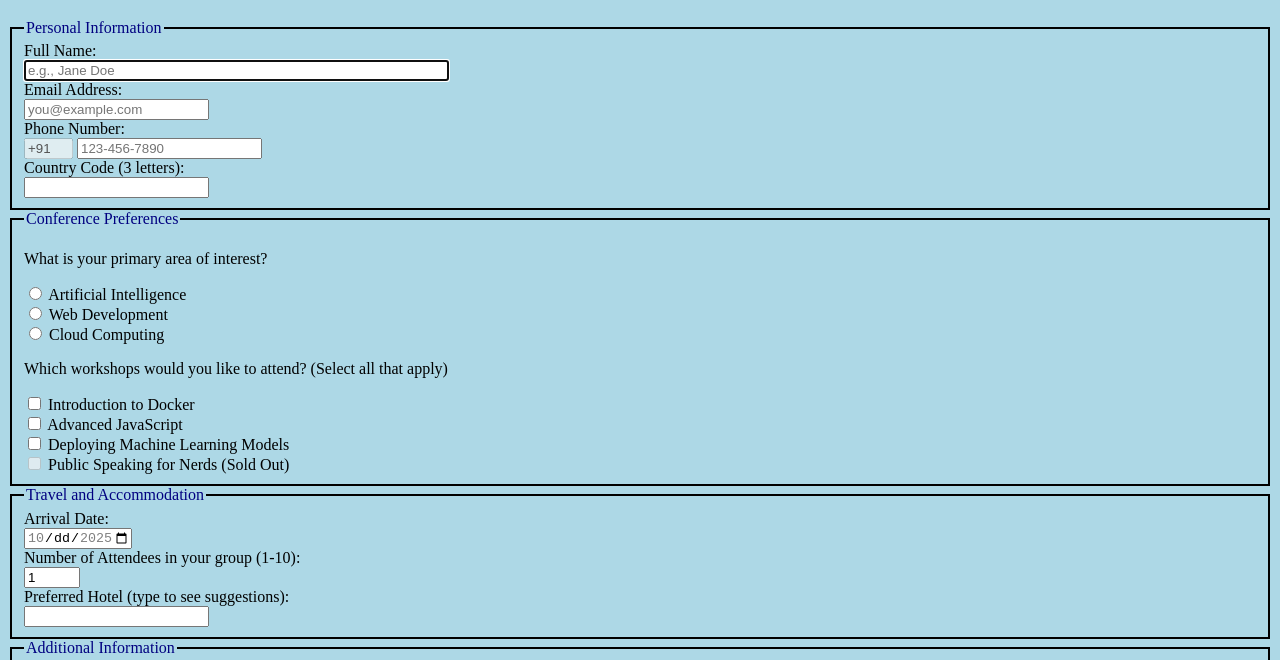
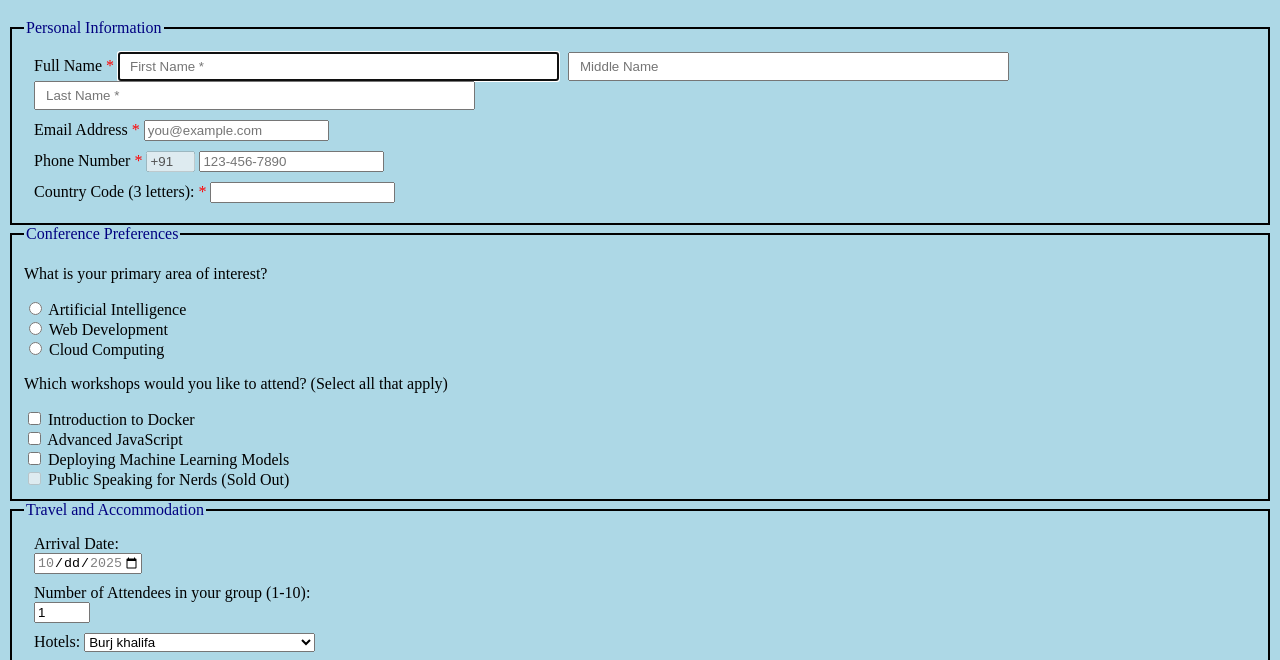
Before and after one commit to sp18-sunnydhaka/mern-fronted, a plain HTML site: page html-project/Day4_Task_form.html in a window 1280 px wide. Shown: the part 61-721 px from the top of the page. Drawn offline with Linux system fonts and the light colour scheme.

Commit message:
readme update

```diff
--- a/html-project/Day4_Task_form.html
+++ b/html-project/Day4_Task_form.html
@@ -12,25 +12,51 @@
         legend{
             color: navy;
         }
+        .fullName.placeholder :after{
+            content: " *";
+            color:red;
+        }
+        .fullName{
+            margin-right:5px;
+            padding:5px 10px;
+        }
+
+        .required:after {
+            content:" *";
+            color: red;
+        }
+        div {
+            margin: 10px;
+        }
     </style>
 </head>
 <body>
 
     <h1>Tech Conference 2025 Registration</h1>
 
-    <form id="registrationForm"   target="_blank" autocomplete="on" novalidate>
+    <form id="registrationForm"   target="_blank" autocomplete="on">
 
         <fieldset>
             <legend>Personal Information</legend>
-                <label for="fullName">Full Name:</label><br>
-                <input type="text" id="fullName" name="fullName" placeholder="e.g., Jane Doe" required autofocus size="50"><br>
-                <label for="email">Email Address:</label><br>
-                <input type="email" id="email" name="email" required placeholder="you@example.com" autocomplete="off"><br>
-                <label for="phone">Phone Number:</label><br>
+            <div>
+                <label for="fullName" class = "required">Full Name</label>
+                <input type="text" class="fullName" name="fullName" placeholder="First Name &ast;" required autofocus size="50" >
+                <input type="text" class="fullName" name="fullName" placeholder="Middle Name " autofocus size="50">
+                <input type="text" class="fullName" name="fullName" placeholder="Last Name &ast;" required autofocus size="50">
+            </div>
+            <div>
+                <label for="email" class = "required">Email Address</label>
+                <input type="email" id="email" name="email" required placeholder="you@example.com" autocomplete="off">
+            </div>
+            <div>
+                <label for="phone" class = "required">Phone Number</label>
                 <input type="text" value="+91" readonly disabled size="3">
-                <input type="tel" id="phone" name="phone" placeholder="123-456-7890" pattern="[0-9]{3}-[0-9]{3}-[0-9]{4}" title="Please enter a valid phone number (e.g., 123-456-7890)"><br>
-                <label for="countryCode">Country Code (3 letters):</label><br>
+                <input type="tel" id="phone" name="phone" placeholder="123-456-7890" pattern="[0-9]{3}-[0-9]{3}-[0-9]{4}" title="Please enter a valid phone number (e.g., 123-456-7890)">
+            </div>
+            <div>
+                <label for="countryCode" class = "required">Country Code (3 letters):</label>
                 <input type="text" id="countryCode" name="countryCode" pattern="[A-Za-z]{3}" title="Three-letter country code" maxlength="3"><br>
+            </div>
         </fieldset>
 
         <fieldset>
@@ -56,19 +82,34 @@
 
         <fieldset>
             <legend>Travel and Accommodation</legend>
+            <div>
                 <label for="arrivalDate">Arrival Date:</label><br>
                 <input type="date" id="arrivalDate" name="arrivalDate" min="2025-10-15" max="2025-10-25"><br>
-
+            </div>
+            <div>
                 <label for="attendees">Number of Attendees in your group (1-10):</label><br>
                 <input type="number" id="attendees" min="1" max="10" step="1" value="1"><br>
-
-                <label for="preferredHotel">Preferred Hotel (type to see suggestions):</label><br>
-                <input list="hotels" id="preferredHotel" name="preferredHotel"><br>
-                <datalist id="hotels">
-                    <option value="Burj khalifa">
-                    <option value="Trump Tower">
-                    <option value="Radison blue">
-                </datalist>
+            </div>
+            <div>
+                <label for="preferredHotel">Hotels: </label>
+                <select name="preferredHotel">
+                    <optgroup label="5 star hotels">
+                        <option value="Burj khalifa">Burj khalifa</option>
+                        <option value="Trump Tower">Trump Tower</option>
+                        <option value="Radison blue">Radison blue</option>
+                    </optgroup>
+                    <optgroup label="4 star hotels">
+                        <option value="Park Plaza Faridabad">Park Plaza Faridabad</option>
+                        <option value="Vibe by The LaLiT Traveller">Vibe by The LaLiT Traveller</option>
+                        <option value="Delite Sarovar Portico Faridabad">Delite Sarovar Portico Faridabad</option>
+                    </optgroup>
+                    <optgroup label="3 star hotels">
+                        <option value="Ginger Faridabad">Ginger Faridabad</option>
+                        <option value="Hotel Aravali Inn & Banquet Hall">Hotel Aravali Inn & Banquet Hall</option>
+                        <option value="FabExpress Mapple Suites">FabExpress Mapple Suites</option>
+                    </optgroup>
+                </select>
+            </div>
         </fieldset>
 
         <fieldset>
```
